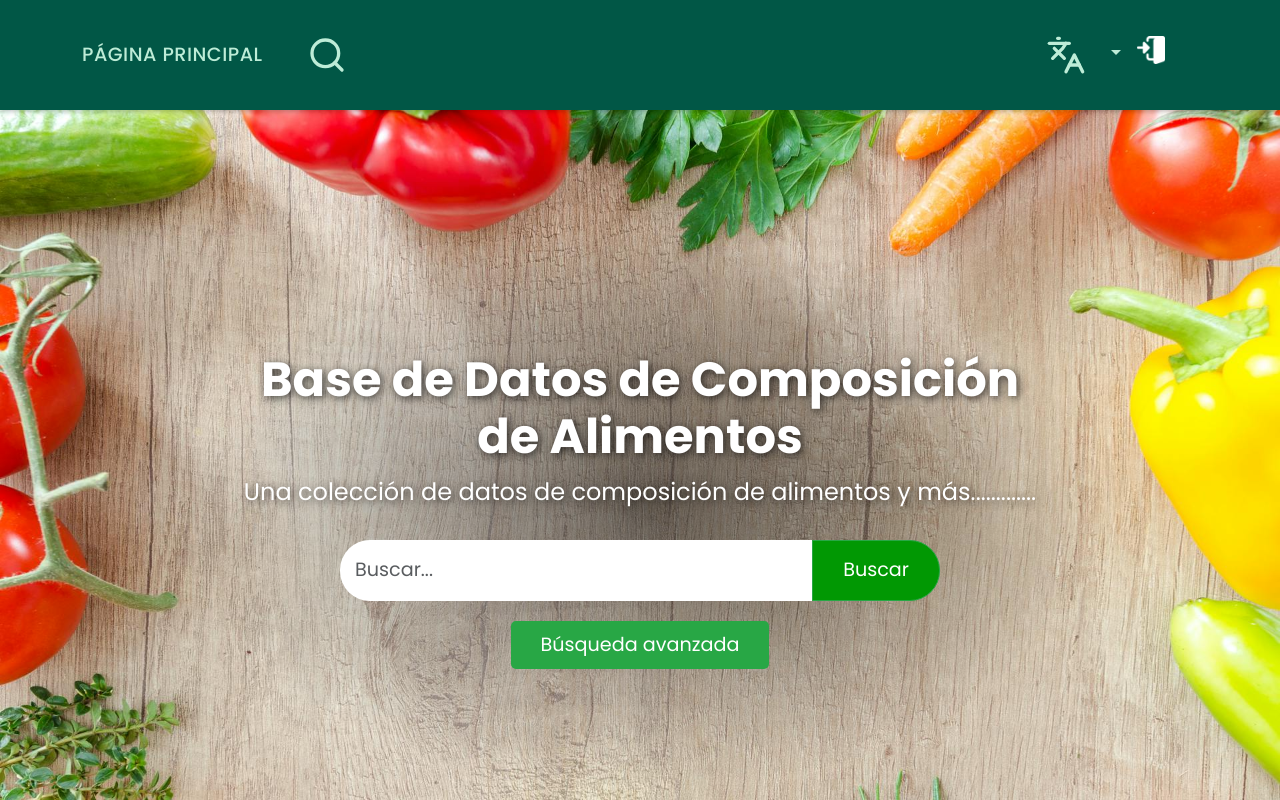
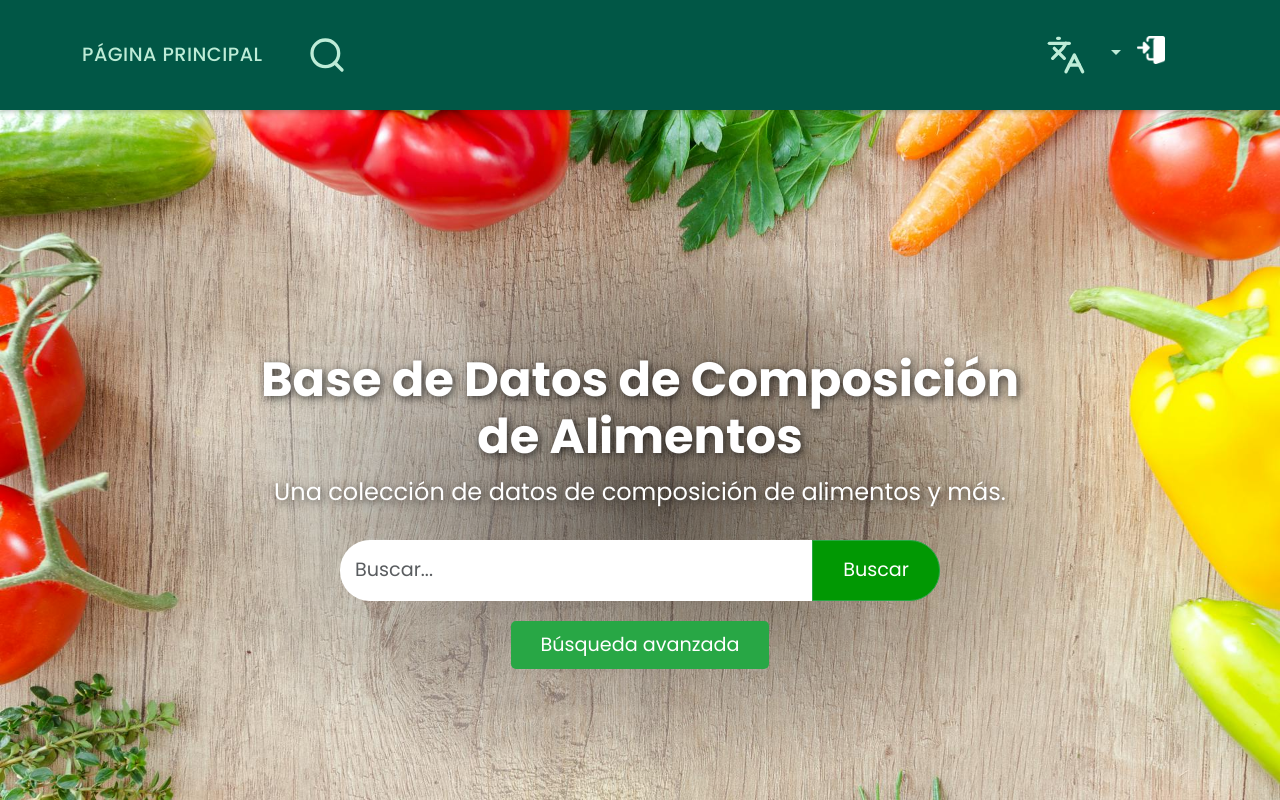
Before and after one commit to Pixoll/food-comp-db-frontend, a React (Create React App) app: page / in a window 1280 px wide. Shown: the top 800 px of the page. Built offline with nearby package versions, Linux system fonts and the light colour scheme.

Commit message:
Bug fixed

```diff
--- a/src/core/components/adminPage/ReferenceValidated.tsx
+++ b/src/core/components/adminPage/ReferenceValidated.tsx
@@ -242,7 +242,7 @@ export default function ReferenceValidated({
         type: "Light",
       });
 
-      handleView(true);
+      handleView(false);
     }
 
     // for (const ref of updatedReferences) {
--- a/src/translations/en.json
+++ b/src/translations/en.json
@@ -10,7 +10,7 @@
   },
   "homepage": {
     "title": "Food Composition Database",
-    "subtitle": "A data collection of food composition and more... something like that must be here hehe"
+    "subtitle": "A data collection of food composition and more."
   },
   "search": {
     "placeholder": "Search...",
--- a/src/translations/es.json
+++ b/src/translations/es.json
@@ -10,7 +10,7 @@
   },
   "homepage": {
     "title": "Base de Datos de Composición de Alimentos",
-    "subtitle": "Una colección de datos de composición de alimentos y más............."
+    "subtitle": "Una colección de datos de composición de alimentos y más."
   },
   "search": {
     "placeholder": "Buscar...",
```
